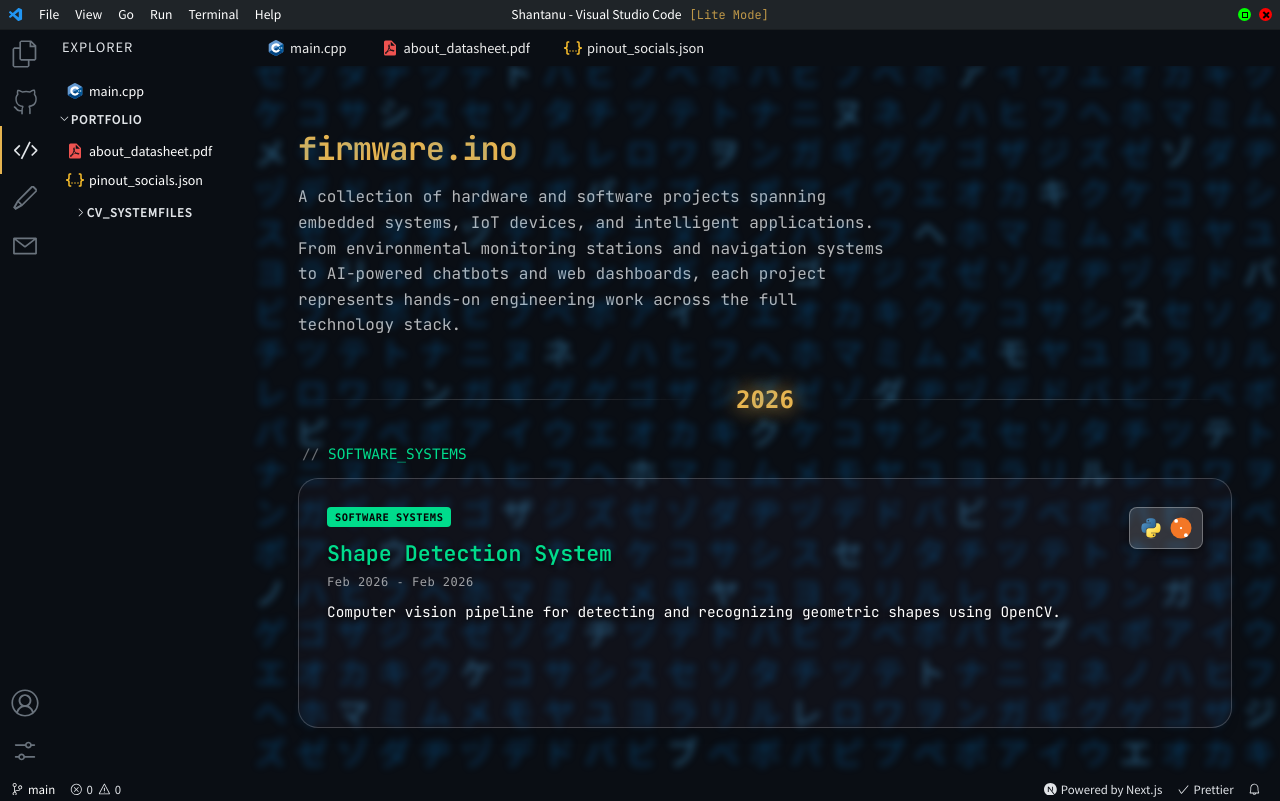
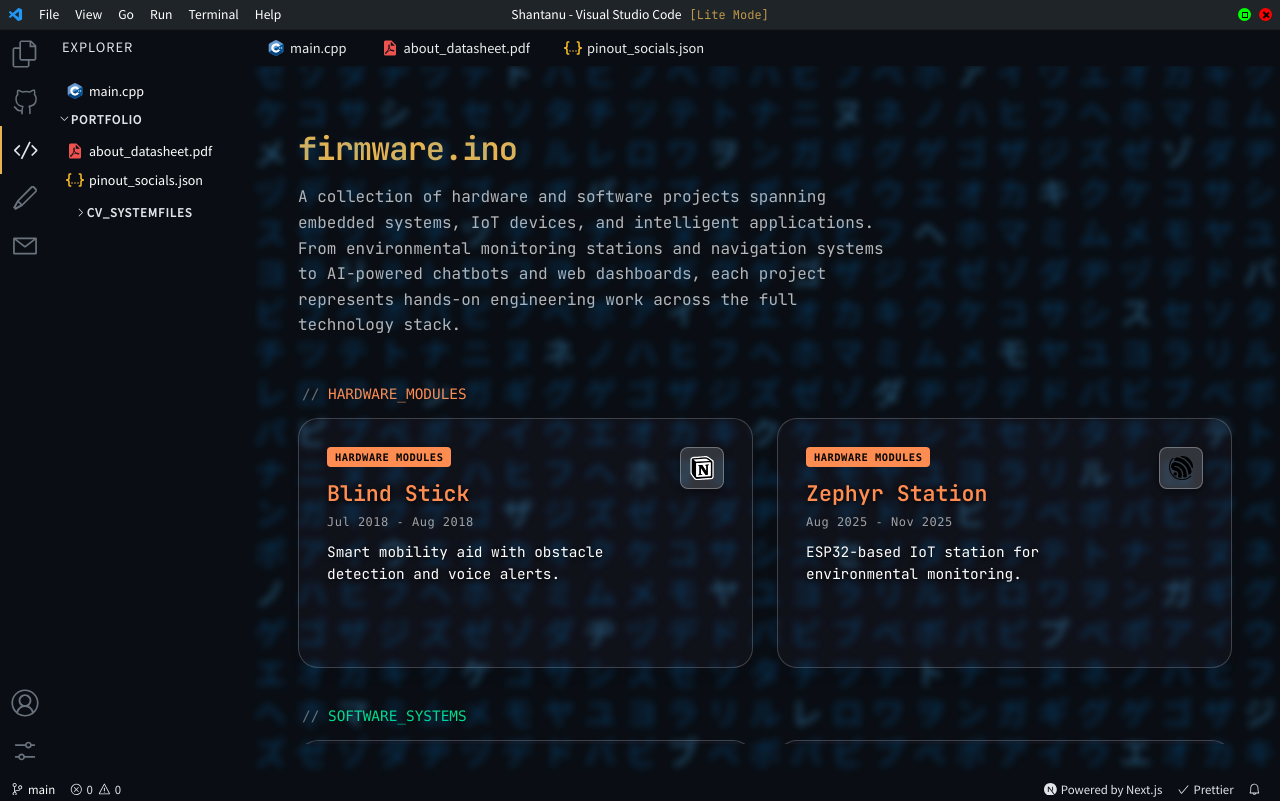
Before and after one commit to shaxntanu/VSCode-Portfolio, a Next.js app: page /projects in a window 1280 px wide. Built offline with nearby package versions, Linux system fonts and the light colour scheme.

Commit message:
Revert to category grouping with internal chronological sorting

```diff
--- a/pages/projects.tsx
+++ b/pages/projects.tsx
@@ -4,20 +4,19 @@ import { projects, categoryConfig, ProjectCategory } from '@/data/projects';
 import styles from '@/styles/ProjectsPage.module.css';
 
 const ProjectsPage = () => {
-  // Group projects by year first, then by category
-  const projectsByYear = projects.reduce((acc, project) => {
-    if (!acc[project.year]) {
-      acc[project.year] = {} as Record<ProjectCategory, typeof projects>;
+  // Group projects by category
+  const groupedProjects = projects.reduce((acc, project) => {
+    if (!acc[project.category]) {
+      acc[project.category] = [];
     }
-    if (!acc[project.year][project.category]) {
-      acc[project.year][project.category] = [];
-    }
-    acc[project.year][project.category].push(project);
+    acc[project.category].push(project);
     return acc;
-  }, {} as Record<number, Record<ProjectCategory, typeof projects>>);
+  }, {} as Record<ProjectCategory, typeof projects>);
 
-  // Get years in descending order
-  const years = Object.keys(projectsByYear).map(Number).sort((a, b) => b - a);
+  // Sort projects within each category by year (oldest to newest)
+  Object.keys(groupedProjects).forEach((category) => {
+    groupedProjects[category as ProjectCategory].sort((a, b) => a.year - b.year);
+  });
 
   // Define category order
   const categoryOrder: ProjectCategory[] = ['HARDWARE_MODULES', 'SOFTWARE_SYSTEMS', 'MISC_LABS', 'COMMUNITY_PROJECT'];
@@ -29,20 +28,14 @@ const ProjectsPage = () => {
         A collection of hardware and software projects spanning embedded systems, IoT devices, and intelligent applications. From environmental monitoring stations and navigation systems to AI-powered chatbots and web dashboards, each project represents hands-on engineering work across the full technology stack.
       </p>
 
-      {years.map((year) => (
-        <div key={year}>
-          <div className={styles.yearDivider}>
-            <span className={styles.yearLabel}>{year}</span>
-          </div>
-
       {categoryOrder.map((category) => {
-            const categoryProjects = projectsByYear[year][category];
+        const categoryProjects = groupedProjects[category];
         if (!categoryProjects || categoryProjects.length === 0) return null;
 
         const config = categoryConfig[category];
 
         return (
-              <div key={`${year}-${category}`} className={styles.categorySection}>
+          <div key={category} className={styles.categorySection}>
             <div className={styles.categoryHeader}>
               <span className={styles.comment}>{config.title}</span>
               {config.link ? (
@@ -72,8 +65,6 @@ const ProjectsPage = () => {
         );
       })}
     </div>
-      ))}
-    </div>
   );
 };
 
--- a/styles/ProjectsPage.module.css
+++ b/styles/ProjectsPage.module.css
@@ -78,39 +78,6 @@
     line-height: 1.6;
 }
 
-.yearDivider {
-    display: flex;
-    align-items: center;
-    margin: 3rem 0 2rem 0;
-    position: relative;
-}
-
-.yearDivider::before {
-    content: '';
-    flex: 1;
-    height: 1px;
-    background: linear-gradient(to right, transparent, rgba(255, 255, 255, 0.2), transparent);
-    margin-right: 1rem;
-}
-
-.yearDivider::after {
-    content: '';
-    flex: 1;
-    height: 1px;
-    background: linear-gradient(to left, transparent, rgba(255, 255, 255, 0.2), transparent);
-    margin-left: 1rem;
-}
-
-.yearLabel {
-    font-family: 'Fira Code', 'Consolas', monospace;
-    font-size: 1.5rem;
-    font-weight: 700;
-    color: var(--accent-color);
-    padding: 0 1rem;
-    white-space: nowrap;
-    text-shadow: 0 0 20px currentColor;
-}
-
 @media screen and (max-width: 768px) {
     .container {
         grid-template-columns: 1fr;
@@ -129,12 +96,4 @@
     .categoryHeader {
         font-size: 0.8rem;
     }
-
-    .yearLabel {
-        font-size: 1.2rem;
-    }
-
-    .yearDivider {
-        margin: 2rem 0 1.5rem 0;
-    }
 }
```
Lines whose indentation alone changed are shown as unchanged.
